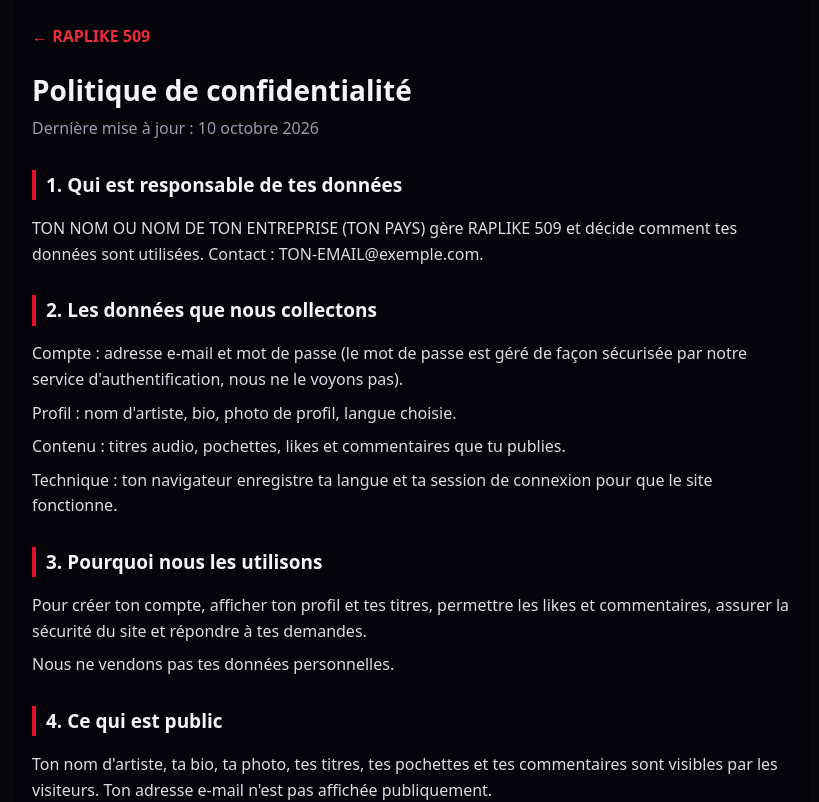
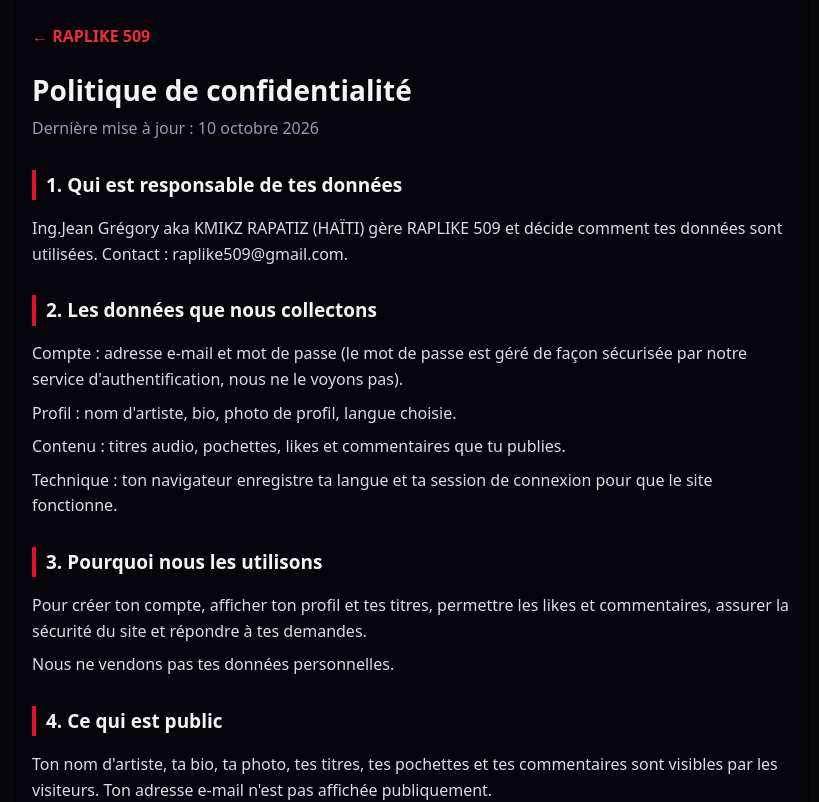
Before and after one commit to Rapatiz77/RAPLIKE-509, a Next.js app: page /confidentialite in a window 1280 px wide. Shown: the top 802 px of the page, without its empty margins (228-1047 px from the left). Built offline with nearby package versions, Linux system fonts and the light colour scheme.

Commit message:
Update contact information in page.js

```diff
--- a/app/confidentialite/page.js
+++ b/app/confidentialite/page.js
@@ -1,9 +1,9 @@
 import Link from "next/link";
 
 // ✏️ Modifie seulement ces 3 lignes :
-const EMAIL = "TON-EMAIL@exemple.com";
-const OWNER = "TON NOM OU NOM DE TON ENTREPRISE";
-const COUNTRY = "TON PAYS";
+const EMAIL = "raplike509@gmail.com";
+const OWNER = "Ing.Jean Grégory aka KMIKZ RAPATIZ";
+const COUNTRY = "HAÏTI";
 
 export const metadata = { title: "Politique de confidentialité - RAPLIKE 509" };
 
```
